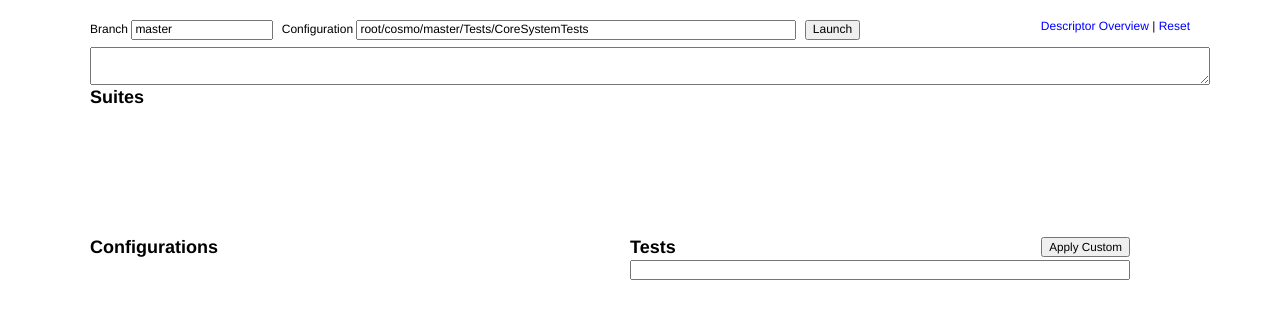
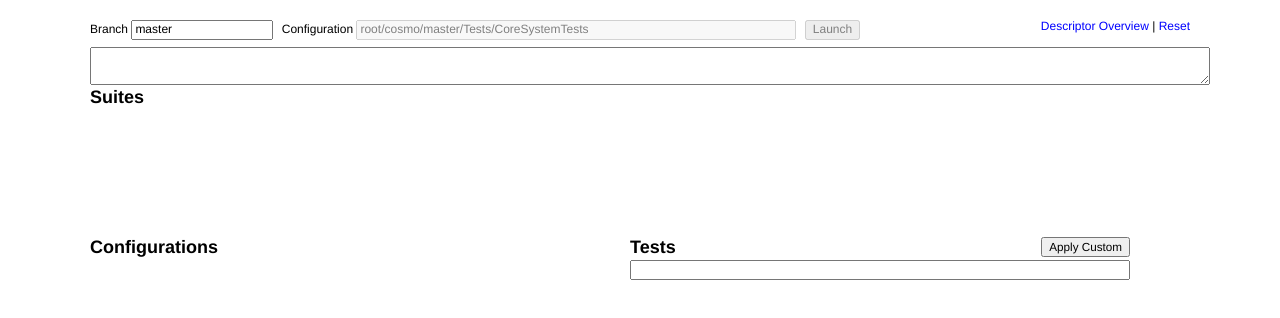
Before and after one commit to cloudify-cosmo/system-tests-launcher, a plain HTML site: page index.html in a window 1280 px wide. Drawn offline with nearby package versions, Linux system fonts and the light colour scheme; no server answers.

Commit message:
disable launch until variables are somehow propagated to requested build

```diff
--- a/index.html
+++ b/index.html
@@ -21,9 +21,9 @@
         <input ng-model="branch" ng-enter="loadSuitesYaml()">
 
         <span>Configuration</span>
-        <input ng-model="configuration" id="configuration_input">
+        <input disabled ng-model="configuration" id="configuration_input">
 
-        <button ng-click="launchConfiguration()">Launch</button>
+        <button disabled ng-click="launchConfiguration()">Launch</button>
 
         <span class="push-right">
           <a href="" ng-click="descriptorOverview()">Descriptor Overview</a>
```
